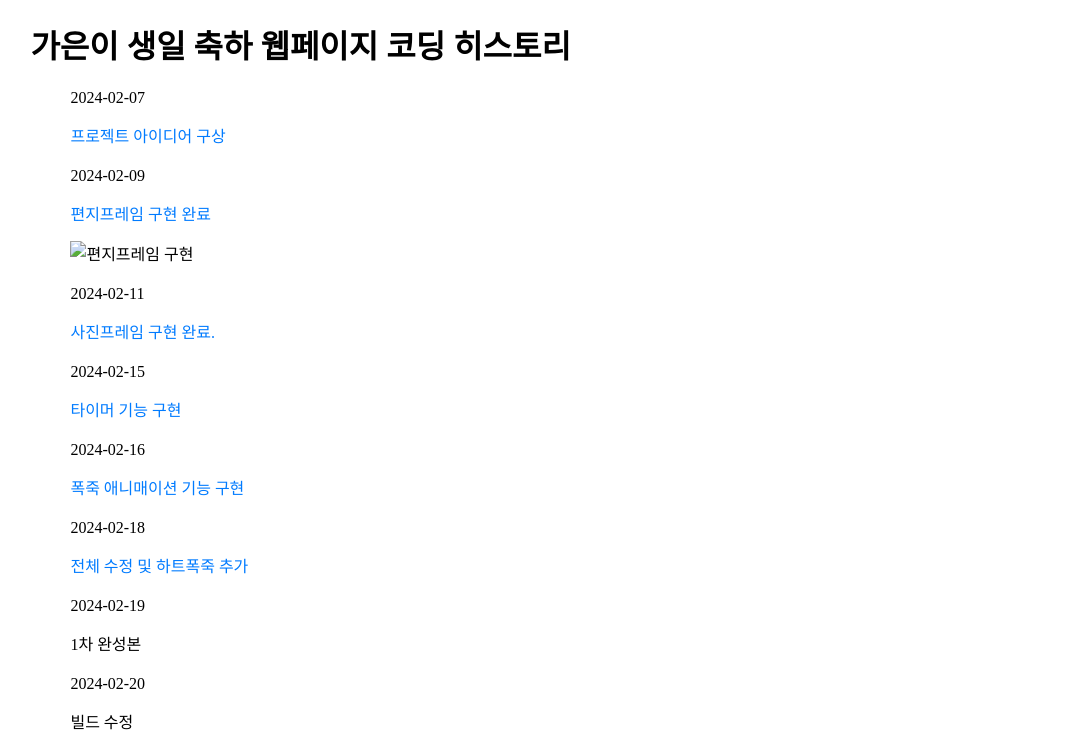
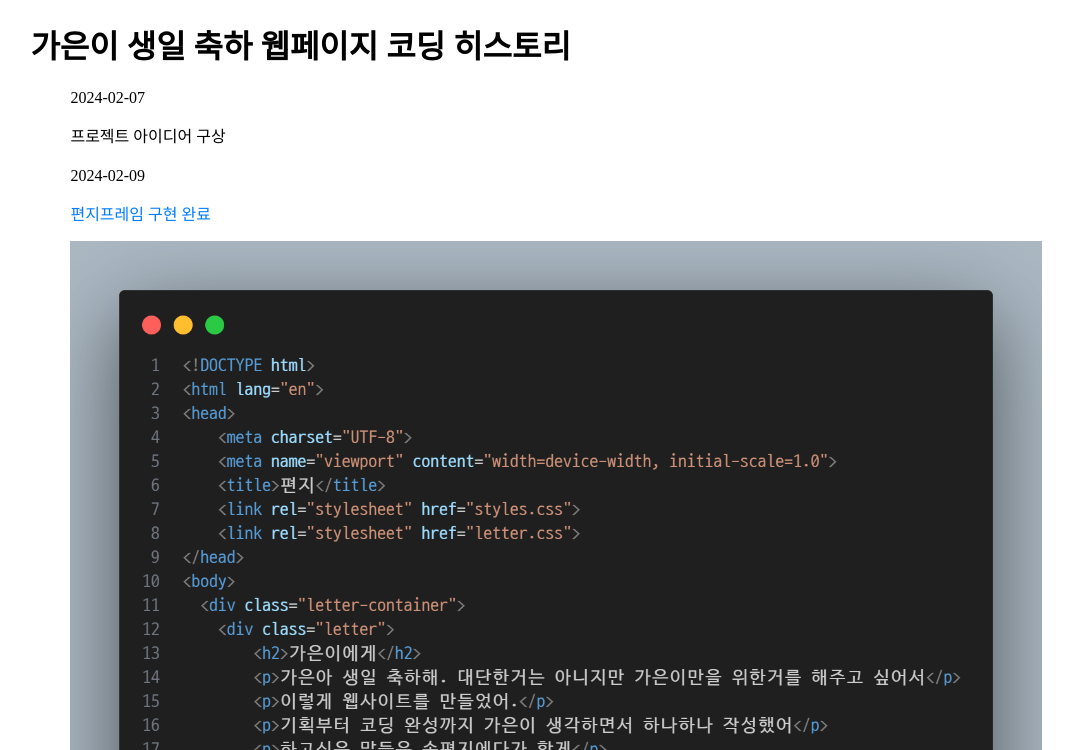
Before and after one commit to minseok209/birthday, a plain HTML site: page codinghistory.html in a window 1280 px wide. Both pictures are taken after a click on the element "편지프레임 구현 완료". Shown: the top 750 px of the page, without its empty margins (104-1177 px from the left). Drawn offline with Linux system fonts and the light colour scheme.

Commit message:
Update codinghistory.html

```diff
--- a/codinghistory.html
+++ b/codinghistory.html
@@ -12,13 +12,12 @@
         <ul class="timeline">
         <li>
             <time>2024-02-07</time>
-            <p class="caption" data-target="projectIdea">프로젝트 아이디어 구상</p>
-            <img src="path/to/image.jpg" alt="아이디어 구상" class="hidden" id="projectIdea">
+            <p>프로젝트 아이디어 구상</p>
         </li>
         <li>
             <time>2024-02-09</time>
             <p class="caption" data-target="letterFrame">편지프레임 구현 완료</p>
-            <img src="path/to/image.jpg" alt="편지프레임 구현" class="hidden" id="letterFrame">
+            <img src="https://github.com/minseok209/birthday/blob/main/letter.png?raw=true" alt="편지프레임 구현" class="hidden" id="letterFrame">
         </li>
         <li>
             <time>2024-02-11</time>
@@ -32,7 +31,7 @@
         </li>
         <li>
             <time>2024-02-16</time>
-            <p class="caption" data-target="fireworkFunction">  폭죽 애니매이션 기능 구현</p>
+            <p class="caption" data-target="fireworkFunction">  폭죽 애니매이션 및 크레딧 기능 구현</p>
             <img src="https://github.com/minseok209/birthday/blob/main/firework.png?raw=true" alt="폭죽애니메이션 구현" class="hidden" id="fireworkFunction">
         </li>
         <li>
@@ -42,7 +41,7 @@
         </li>
         <li>
             <time>2024-02-19</time>
-            <p>1차 완성본</p>
+            <p>1차 완성</p>
         </li>
         <li>
             <time>2024-02-20</time>
```
